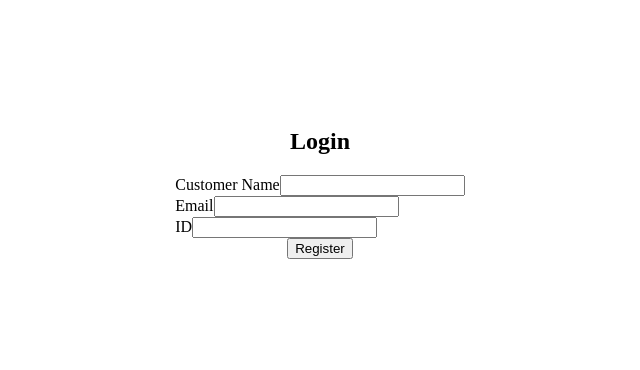
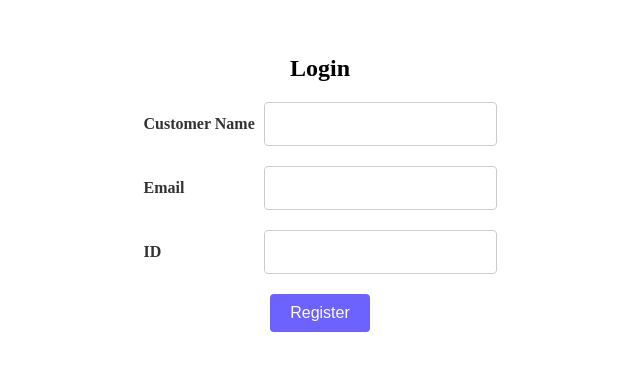
Before and after one commit to Eldon-498/atm-demo, an Angular app: page / in a window 1280 px wide. Shown: the part 224-594 px from the top of the page, without its empty margins (320-960 px from the left). Built offline with nearby package versions, Linux system fonts and the light colour scheme.

Commit message:
styles login

```diff
--- a/src/app/login-page/login-page.component.css
+++ b/src/app/login-page/login-page.component.css
@@ -12,23 +12,40 @@
   }
 
   .form-field {
-    margin-bottom: 15px;
+    display: flex;
+    align-items: center;
+    margin-bottom: 20px;
   }
 
   .form-field label {
     display: block;
-    margin-bottom: 5px;
     font-weight: bold;
+    color: #333;
+    width: 120px;
   }
 
   .form-field input {
-    width: 100%;
-    padding: 8px;
+    flex: 1;
+    padding: 12px;
     border: 1px solid #ccc;
     border-radius: 4px;
+    font-size: 16px;
+  }
+
+  .form-field input:focus {
+    border-color: #6c63ff;
+    outline: none;
+    box-shadow: 0 0 8px rgba(108, 99, 255, 0.4);
   }
 
   .btn-primary {
     display: block;
     margin: 0 auto;
+    background-color: #6c63ff;
+    border: none;
+    color: #fff;
+    padding: 10px 20px;
+    font-size: 16px;
+    border-radius: 4px;
+    cursor: pointer;
   }
--- a/src/app/login-page/login-page.component.html
+++ b/src/app/login-page/login-page.component.html
@@ -1,16 +1,15 @@
-
 <div class="container">
   <h2 class="login-header">Login</h2>
   <form (ngSubmit)="submitForm()">
-    <div class="form-group">
+    <div class="form-field">
       <label for="customerName">Customer Name</label>
       <input type="text" id="customerName" class="form-control" [(ngModel)]="customerName" name="customerName" required />
     </div>
-    <div class="form-group">
+    <div class="form-field">
       <label for="email">Email</label>
       <input type="email" id="email" class="form-control" [(ngModel)]="email" name="email" required />
     </div>
-    <div class="form-group">
+    <div class="form-field">
       <label for="customerId">ID</label>
       <input type="text" id="customerId" class="form-control" [(ngModel)]="customerId" name="customerId" required />
     </div>
```
